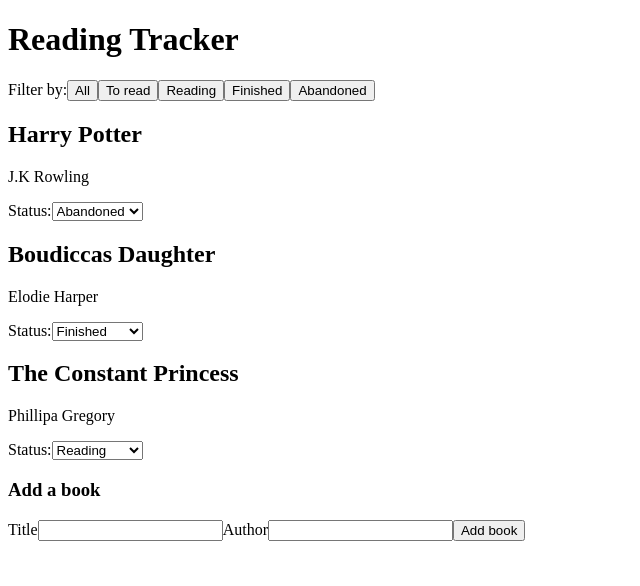
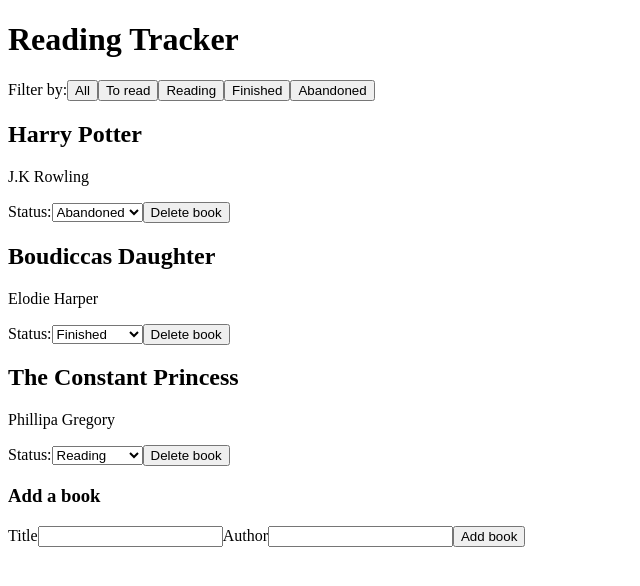
Before and after one commit to abichown/reading-tracker, a Next.js app: page / in a window 1280 px wide. Shown: the top 586 px of the page, without its empty margins (0-640 px from the left). Built offline with nearby package versions, Linux system fonts and the light colour scheme.

Commit message:
Add delete book functionality

```diff
--- a/src/app/page.tsx
+++ b/src/app/page.tsx
@@ -38,6 +38,10 @@
     author: Book["author"];
 }
 
+interface onDeleteBookProps {
+    bookId: Book["id"];
+}
+
 export default function Home() {
     const [books, setBooks] = useState(defaultBooks);
     const [filter, setFilter] = useState<"ALL" | Book["status"]>("ALL");
@@ -70,6 +74,10 @@
         ]);
     };
 
+    const onDeleteBook = ({ bookId }: onDeleteBookProps) => {
+        setBooks((books) => books.filter((book) => book.id !== bookId));
+    };
+
     const filterBooks = () => {
         if (filter === "ALL") return books;
         const filteredBooks = books.filter((book) => book.status === filter);
@@ -80,7 +88,11 @@
         <main>
             <h1>Reading Tracker</h1>
             <FilterControls setFilter={setFilter} />
-            <BookList books={filterBooks()} onStatusChange={onStatusChange} />
+            <BookList
+                books={filterBooks()}
+                onStatusChange={onStatusChange}
+                onDelete={onDeleteBook}
+            />
             <AddBookForm onAddBook={onAddBook} />
         </main>
     );
--- a/src/components/book-card.tsx
+++ b/src/components/book-card.tsx
@@ -12,9 +12,14 @@
         bookId: Book["id"];
         newStatus: Book["status"];
     }) => void;
+    onDelete: ({ bookId }: { bookId: Book["id"] }) => void;
 }
 
-const BookCard = ({ book, onStatusChange }: BookCardProps) => {
+const BookCard = ({ book, onStatusChange, onDelete }: BookCardProps) => {
+    const handleOnClick = () => {
+        onDelete({ bookId: book.id });
+    };
+
     return (
         <div>
             <h2>{book.title}</h2>
@@ -24,6 +29,7 @@
                 currentStatus={book.status}
                 onStatusChange={onStatusChange}
             />
+            <button onClick={handleOnClick}>Delete book</button>
         </div>
     );
 };
--- a/src/components/book-list.tsx
+++ b/src/components/book-list.tsx
@@ -12,15 +12,17 @@
         bookId: Book["id"];
         newStatus: Book["status"];
     }) => void;
+    onDelete: ({ bookId }: { bookId: Book["id"] }) => void;
 }
 
-const BookList = ({ books, onStatusChange }: BookListProps) => {
+const BookList = ({ books, onStatusChange, onDelete }: BookListProps) => {
     const bookCards = books.map((book) => {
         return (
             <BookCard
                 key={`${book.title}-${book.author}`}
                 book={book}
                 onStatusChange={onStatusChange}
+                onDelete={onDelete}
             />
         );
     });
```
